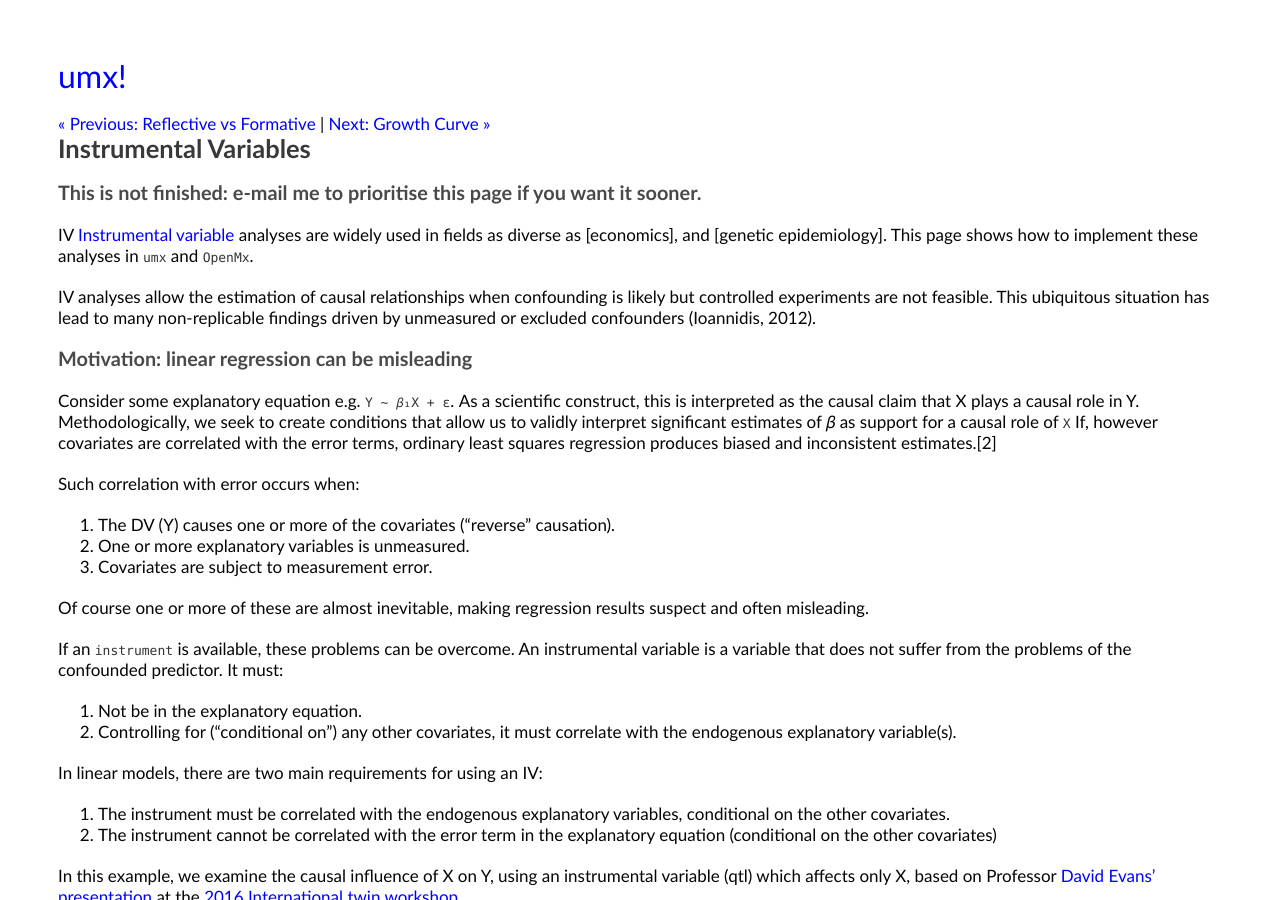
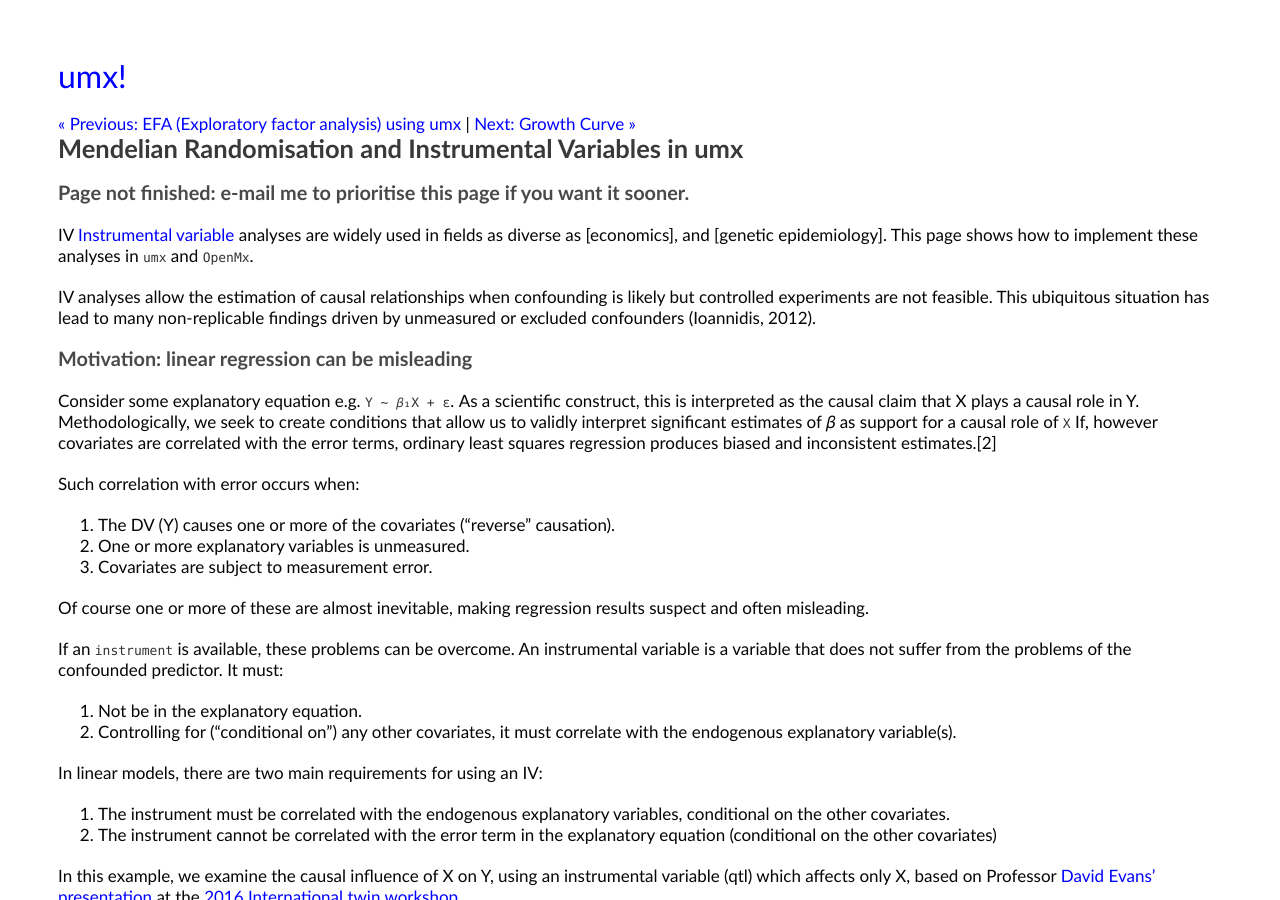
Before and after one commit to tbates/tbates.github.io, a Jekyll site: the page built from _posts/1970-09-13-models-IV.markdown, in a window 1280 px wide and 900 px high. Built offline with Jekyll 4.4.1, drawn with Linux system fonts in a browser that asks for light colours; some of the changed text lies outside the part shown.

Commit message:
IV page, reorder pages

```diff
--- a/_posts/1970-09-13-models-IV.markdown
+++ b/_posts/1970-09-13-models-IV.markdown
@@ -1,12 +1,12 @@
 ---
 layout: post
-title: "Instrumental Variables"
+title: "Mendelian Randomisation and Instrumental Variables in umx"
 
 comments: true
 categories: models
 ---
-
-### This is not finished: e-mail me to prioritise this page if you want it sooner.
+<!-- https://tbates.github.io/ -->
+### Page not finished: e-mail me to prioritise this page if you want it sooner.
 
 IV [Instrumental variable](https://en.wikipedia.org/wiki/Instrumental_variable) analyses are widely used in fields as diverse as [economics], and [genetic epidemiology]. This page shows how to implement these analyses in `umx` and `OpenMx`.
 
```
Also changed, not shown: _posts/1950-05-07-models-Reflective-variables.markdown (renamed from _posts/1970-10-07-models-Reflective-variables.markdown).
